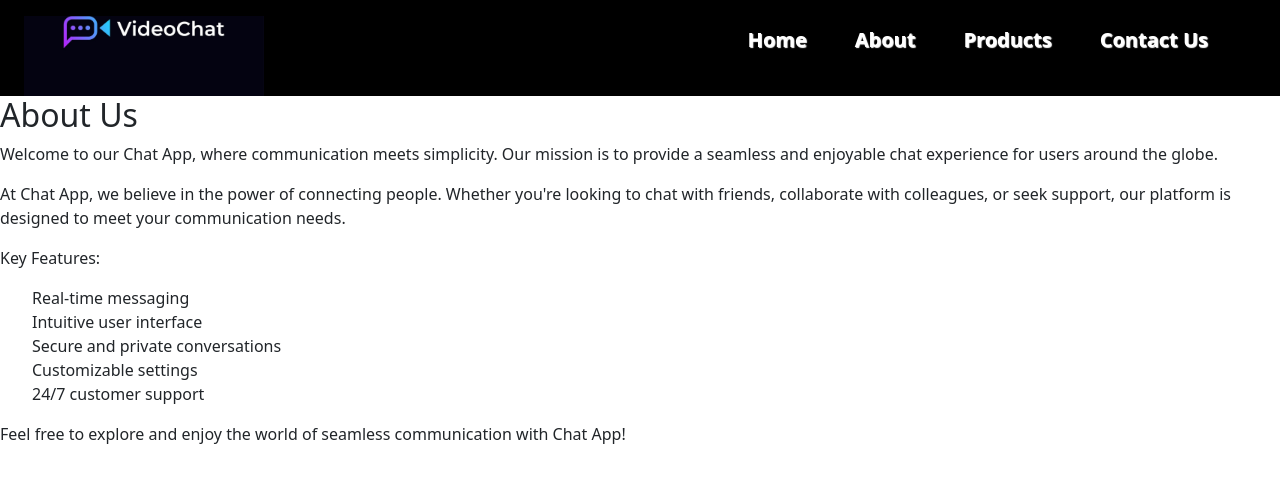
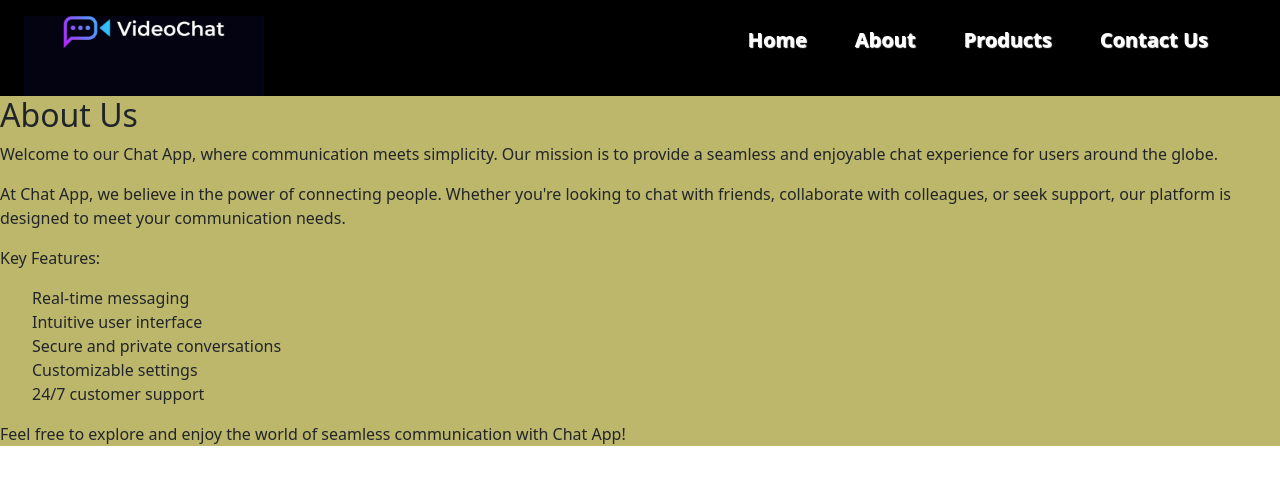
Before and after one commit to AbirChoudhury-26/Live-Chat-Appliaction, a React (Create React App) app: page /about in a window 1280 px wide. Shown: the top 484 px of the page. Built offline with nearby package versions, Linux system fonts and the light colour scheme.

Commit message:
CSS Added

```diff
--- a/src/index.css
+++ b/src/index.css
@@ -36,3 +36,7 @@ code {
 .subheading{
   color:rgb(26, 133, 48);
 }
+
+.about-us-background{
+  background-color: darkkhaki;
+}
```
